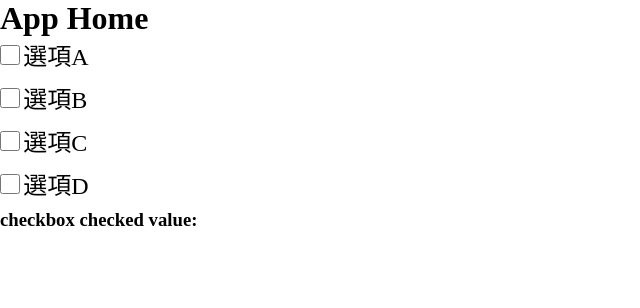
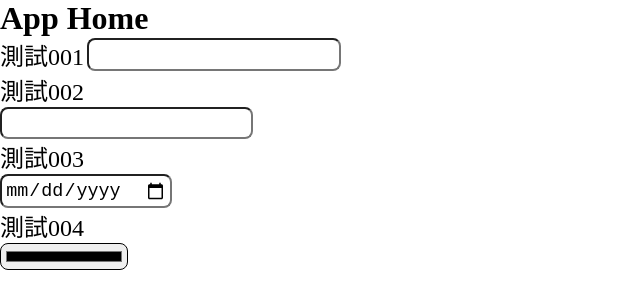
Before and after one commit to ianSama0217/React-components, a React (Vite) app: page / in a window 1280 px wide. Shown: the top 308 px of the page, without its empty margins (0-640 px from the left). Built offline with nearby package versions, Linux system fonts and the light colour scheme.

Commit message:
input component

```diff
--- /dev/null
+++ b/public/scss/components/input.scss
@@ -0,0 +1,27 @@
+.input {
+  label {
+    font-size: 1.5rem;
+  }
+  input {
+    min-height: 1.5rem;
+    min-width: 10vw;
+    font-size: 1.15rem;
+    padding: 0.2rem;
+    border-radius: 8px;
+  }
+}
+
+.row {
+  display: flex;
+  align-items: center;
+
+  input {
+    margin-left: 0.2rem;
+  }
+}
+
+.column {
+  display: flex;
+  flex-direction: column;
+  align-items: start;
+}
--- a/public/scss/index.scss
+++ b/public/scss/index.scss
@@ -7,6 +7,8 @@
 
 @import "./components/checkbox.scss";
 
+@import "./components/input.scss";
+
 * {
   margin: 0;
   padding: 0;
--- a/src/App.tsx
+++ b/src/App.tsx
@@ -1,87 +1,65 @@
 import { useState } from "react";
 import "../public/scss/index.scss";
 
-import Checkbox from "./components/checkbox/Checkbox";
+import Input from "./components/input/input";
 
 function App() {
-  const [valueList, setValueList] = useState([
-    {
-      value: "1",
-      labelText: "選項A",
-      isChecked: false,
-      labelFor: "A",
-    },
-    {
-      value: "2",
-      labelText: "選項B",
-      isChecked: false,
-      labelFor: "B",
-    },
-    {
-      value: "3",
-      labelText: "選項C",
-      isChecked: false,
-      labelFor: "C",
-    },
-    {
-      value: "4",
-      labelText: "選項D",
-      isChecked: false,
-      labelFor: "D",
-    },
-  ]);
+  const [text, setText] = useState("");
+  const [num, setNum] = useState("");
+  const [date, setDate] = useState("");
+  const [color, setColor] = useState("");
 
-  const [answer, setAnswer] = useState<string[]>([]);
-
-  const handleCheckboxList = (index: number) => {
-    const updatedCheckboxList = valueList.map((checkbox, i) => {
-      if (i === index) {
-        return { ...checkbox, isChecked: !checkbox.isChecked };
-      }
-      return { ...checkbox };
-    });
-
-    setValueList(updatedCheckboxList);
-
-    const updateAnswer = updatedCheckboxList
-      .filter((Checkbox) => Checkbox.isChecked)
-      .map((checkbox) => checkbox.value);
-
-    setAnswer(updateAnswer);
+  const handleTextChange = (e: React.ChangeEvent<HTMLInputElement>) => {
+    setText(e.target.value);
   };
 
-  // 優化handleChange
-  const handleCheckboxListOpti = (index: number) => {
-    setValueList((preList) => {
-      const updateList = preList.map((checkbox, i) =>
-        i === index ? { ...checkbox, isChecked: !checkbox.isChecked } : checkbox
-      );
+  const handleNumChange = (e: React.ChangeEvent<HTMLInputElement>) => {
+    setNum(e.target.value);
+  };
 
-      const updatedAnswer = updateList
-        .filter((checkbox) => checkbox.isChecked)
-        .map((checkbox) => checkbox.value);
+  const handleDateChange = (e: React.ChangeEvent<HTMLInputElement>) => {
+    setDate(e.target.value);
+  };
 
-      setAnswer(updatedAnswer);
-
-      return updateList;
-    });
+  const handleColorChange = (e: React.ChangeEvent<HTMLInputElement>) => {
+    setColor(e.target.value);
   };
 
   return (
     <>
       <h1>App Home</h1>
 
-      {valueList.map((checkbox, index) => (
-        <Checkbox
-          key={index}
-          value={checkbox.value}
-          labelText={checkbox.labelText}
-          labelFor={checkbox.labelFor}
-          isChecked={checkbox.isChecked}
-          handleChange={() => handleCheckboxList(index)}
-        />
-      ))}
-      <h3>checkbox checked value:{answer.join(", ")}</h3>
+      <Input
+        arrange="row"
+        value={text}
+        labelText="測試001"
+        handleChange={handleTextChange}
+      />
+      <p>{text}</p>
+
+      <Input
+        value={num}
+        labelText="測試002"
+        type="number"
+        handleChange={handleNumChange}
+      />
+      <p>{num}</p>
+
+      <Input
+        value={date}
+        labelText="測試003"
+        type="date"
+        handleChange={handleDateChange}
+      />
+      <p>{date}</p>
+
+      <Input
+        value={color}
+        labelText="測試004"
+        type="color"
+        handleChange={handleColorChange}
+      />
+      <p>{color}</p>
     </>
   );
 }
--- /dev/null
+++ b/src/components/input/Input.tsx
@@ -0,0 +1,41 @@
+type param = {
+  arrange?: "row" | "column";
+  type?: string;
+  value?: string;
+  placeholder?: string;
+  labelText?: string;
+  labelFor?: string;
+  inputId?: string;
+  isDisabled?: boolean;
+  handleChange?: (e: React.ChangeEvent<HTMLInputElement>) => void;
+  customStyle?: string;
+};
+
+function Input({
+  arrange = "column",
+  type = "text",
+  value = "",
+  placeholder = "",
+  labelText = "",
+  labelFor,
+  inputId = labelFor,
+  isDisabled = false,
+  handleChange,
+  customStyle,
+}: param) {
+  return (
+    <div className={`input ${arrange} ${customStyle}`}>
+      <label htmlFor={labelFor}>{labelText}</label>
+      <input
+        type={type}
+        value={value}
+        placeholder={placeholder}
+        id={inputId}
+        disabled={isDisabled}
+        onChange={handleChange ? handleChange : undefined}
+      />
+    </div>
+  );
+}
+
+export default Input;
```
